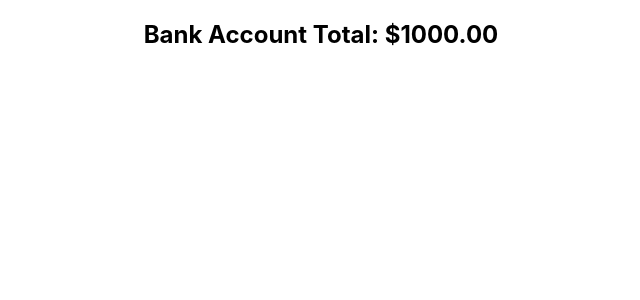
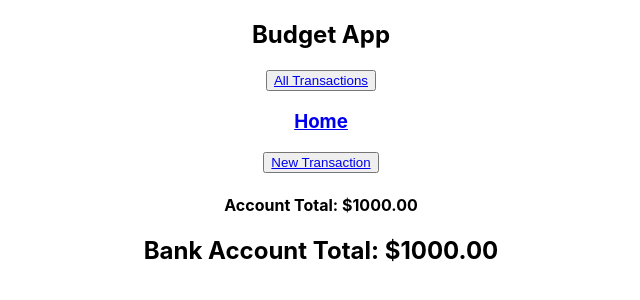
Before and after one commit to MiltonClark2/budgeting-app-fe, a React (Create React App) app: page / in a window 1280 px wide. Shown: the top 300 px of the page, without its empty margins (319-959 px from the left). Built offline with nearby package versions, Linux system fonts and the light colour scheme.

Commit message:
Create NavBar, All Transactions button, Home page and Link to the Home page, New Transaction button, Account Total statically placed in NavBar

```diff
--- a/src/App.js
+++ b/src/App.js
@@ -5,10 +5,14 @@ import './App.css';
 // PAGES
 import Home from './Pages/Home';
 
+// COMPONENTS
+import NavBar from './Components/NavBar';
+
 function App() {
   return (
     <div className="App">
       <Router>
+        <NavBar />
         <main>
           <Routes>
             <Route path='/' element={<Home />} />
--- /dev/null
+++ b/src/Components/NavBar.js
@@ -0,0 +1,21 @@
+import { Link } from "react-router-dom";
+
+export default function NavBar() {
+    return(
+        <nav>
+            <h1>Budget App</h1>
+            <button>
+                <Link to="/transactions">All Transactions</Link>
+            </button>
+            <h3>
+                <Link to="/">Home</Link>
+            </h3>
+            <button>
+                <Link to="/transactions/new">New Transaction</Link>
+            </button>
+            <h4>
+                Account Total: $1000.00
+            </h4>
+        </nav>
+    );
+};
```
